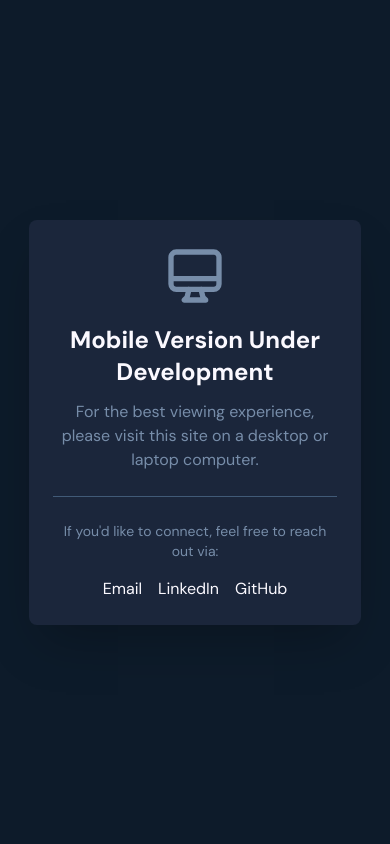
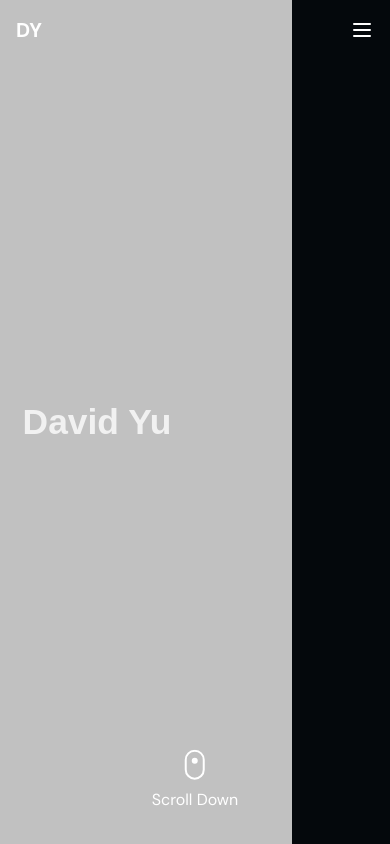
Before and after one commit to DavidYu75/thedavidyu, a Next.js app: page / in a window 390 px wide. Built offline with nearby package versions, Linux system fonts and the light colour scheme.

Commit message:
remove mobile block

```diff
--- a/src/app/layout.tsx
+++ b/src/app/layout.tsx
@@ -2,7 +2,7 @@ import type { Metadata } from 'next'
 // import { Inter } from 'next/font/google'
 import { DM_Sans } from 'next/font/google'
 import './globals.css'
-import MobileNotice from '@/components/MobileNotice'
+// import MobileNotice from '@/components/MobileNotice'
 
 // const inter = Inter({
 //   subsets: ['latin'],
@@ -37,9 +37,6 @@ export default function RootLayout({
   return (
     <html lang="en" className={`${dmSans.variable} scroll-smooth`}>
       <body className="min-h-screen bg-[#0D1B2A] overscroll-none">
-
-        <MobileNotice />
-
         <div className="relative min-h-screen bg-[#0D1B2A]">
           {children}
         </div>
```
